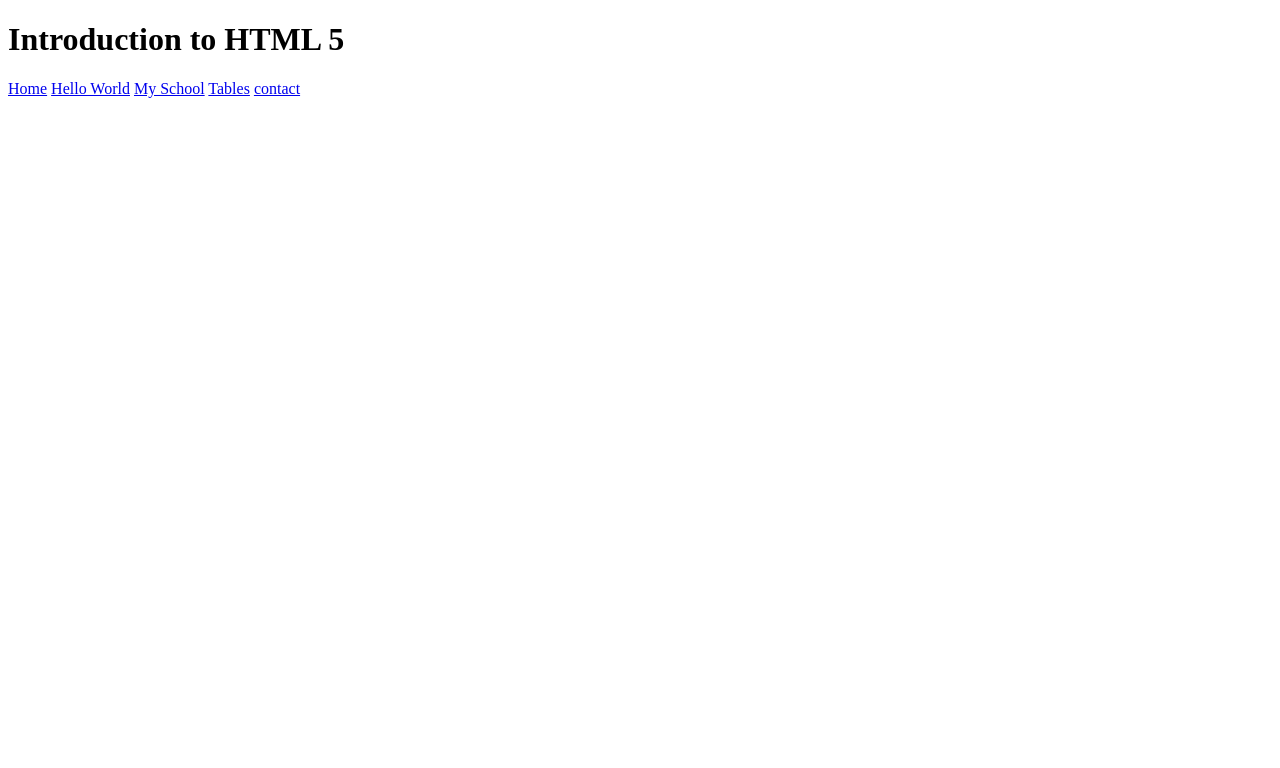
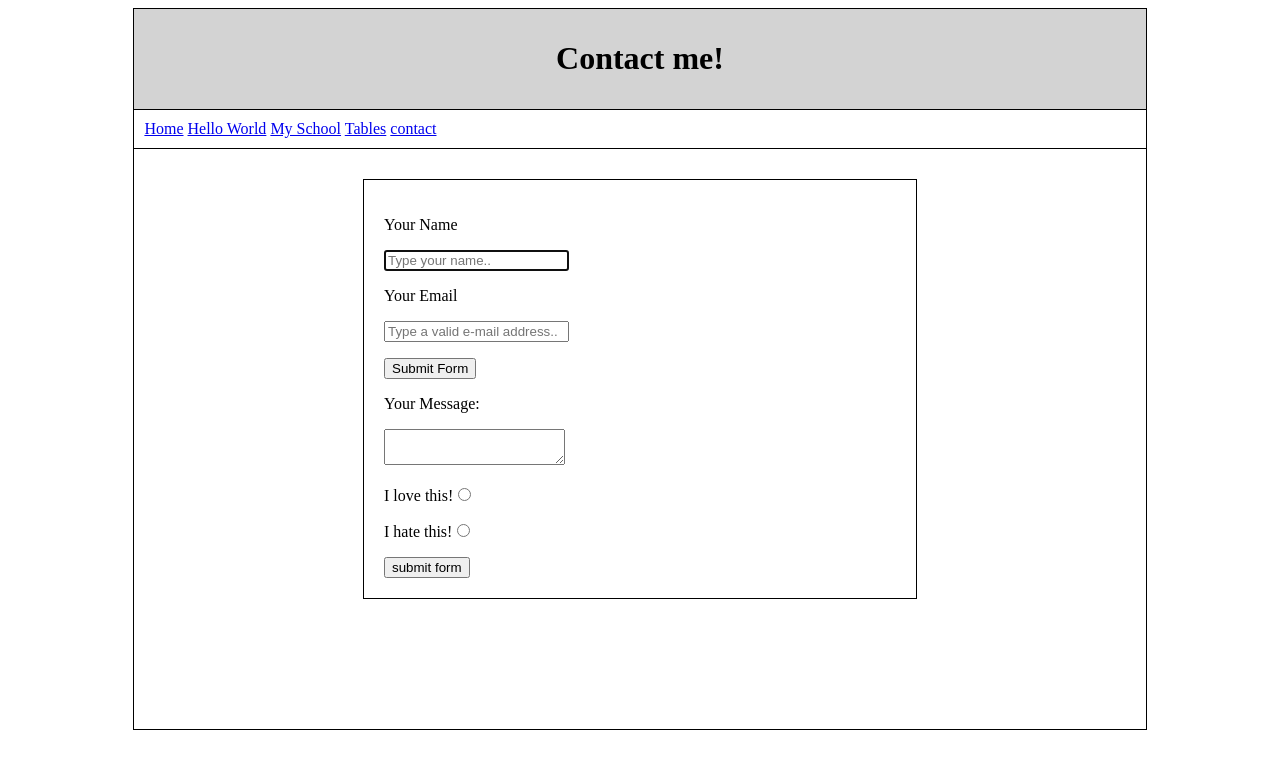
Before and after one commit to cph-lm258/MUL18A, a plain HTML site: page pages/contact.html in a window 1280 px wide. Drawn offline with Linux system fonts and the light colour scheme.

Commit message:
contact-page-with-layout

```diff
--- a/pages/contact.html
+++ b/pages/contact.html
@@ -1,21 +1,99 @@
 <!doctype html>
 <html>
+
 <head>
 <meta charset="utf-8">
 <title>contact</title>
+	<style>
+		/*layout*/
+		#container{
+			width: 80%;
+			min-height: 90vh;
+			margin: auto;
+			border: 1px solid black;
+		}
+
+		#header{
+			border-bottom: 1px solid black;
+			padding: 10px;
+			text-align: center;
+			background-color: lightgrey;
+		}
+
+		#nav{
+			border-bottom: 1px solid black;
+			padding: 10px;
+		}
+
+		#main{
+			padding: 10px;
+		}
+
+		/*Forms styles*/
+		form{
+			width:40vw;
+			margin:20px auto;
+			border:1px solid black;
+			padding:20px;
+		}
+	</style>
 </head>
 
 <body>
-	<header>
-  <h1>Introduction to HTML 5</h1>
-</header>
-	<!--Navigation-->
-		<nav>
+	<!--Main layout container-->
+	<div id="container">
+		<div id="header">
+			<header><!--Overskrift på siden-->
+				<h1>Contact me!</h1>
+			</header>
+		</div>
+		<div id="nav">
+			<!--Navigation-->
+	<nav>
 		<a href="../index.html">Home</a>
 		<a href="#">Hello World</a>
 		<a href="https://www.cphbusiness.dk/" target="_blank">My School</a>
 		<a href="predatory-animals.html">Tables</a>
 		<a href="#">contact</a>
 	</nav>
+		</div>
+
+		<div id="main">
+			<!--Webform-->
+	<form action="mailto:eksistererikke@live.dk" method="post" enctype="text/plain">
+		<p>
+			<label>Your Name</label>
+		</p>
+		<p><!--Nedenstående er en tekstboks til at indtaste sit navn i. Der er også autofocus, som gør at feltet allerede er markeret og klar til indtastning.-->
+			<input type="text" name="name" placeholder="Type your name.." autofocus required>
+		</p>
+		<p>
+			<label>Your Email</label>
+		</p>
+		<p><!--Nedenstående er en tekstboks til indtastning af en email adresse. Den tjekker rent faktisk om der er et @ i teksten.-->
+			<input type="email" name="email" placeholder="Type a valid e-mail address.."  autofocus required>
+		</p>
+		<!--Nedenstående er en knap-->
+	    <input type="submit" value="Submit Form">
+		<p>
+			<label>Your Message:</label>
+		</p>
+		<p>
+			<textarea name="comment" placeholder="Your message..">
+			</textarea>
+		</p>
+		<p>
+		    I love this!<input type="radio" name="love">
+		</p>
+		<p>I hate this!<input type="radio" name="hate">
+		</p>
+		<!--check knap mangler, indsæt senere-->
+			<input type="submit" value="submit form">
+	</form>
+		</div>
+
+		<div id="footer"></div>
+	</div>
+
 </body>
 </html>
```
